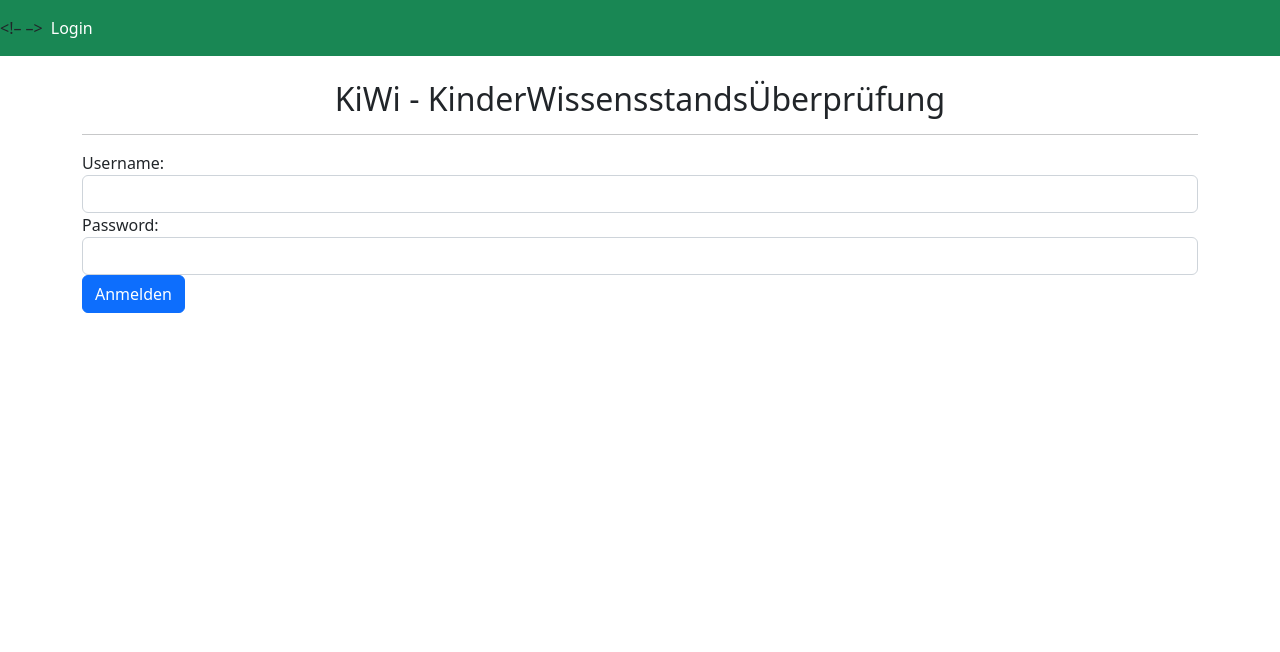
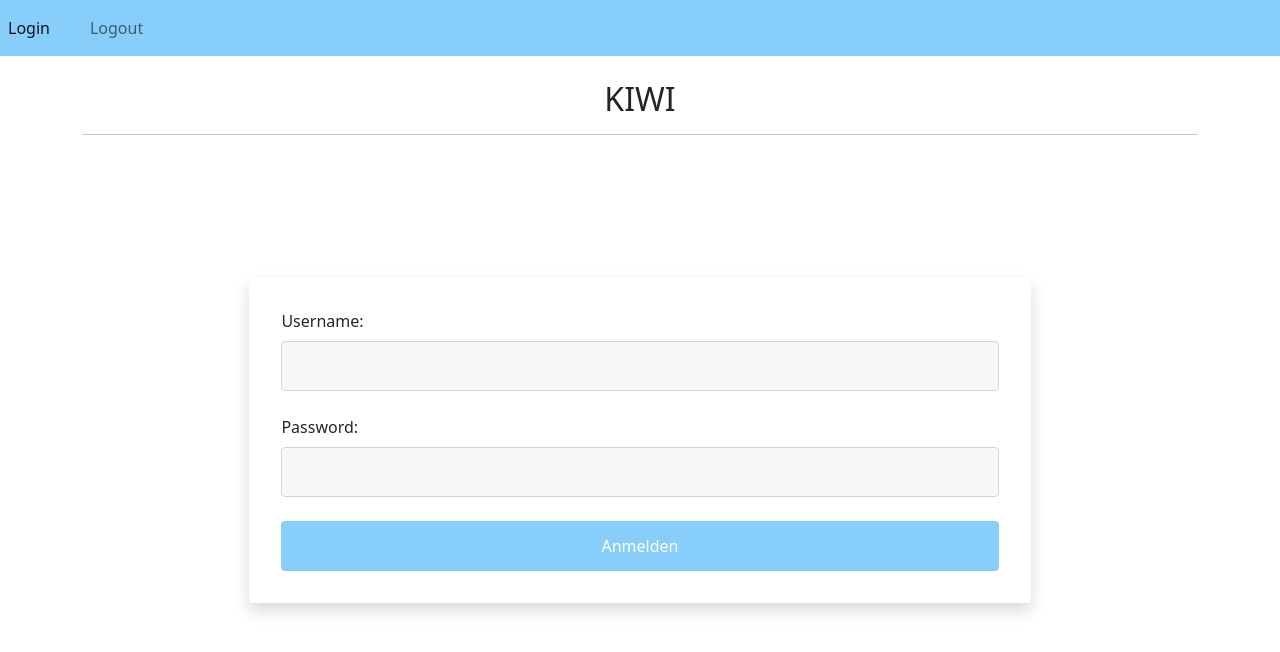
Before and after one commit to AnnaMurko/Softwareentwicklungsprojekt_Kiwi, an Angular app in the folder frontend/crud-application/: page /login in a window 1280 px wide. Shown: the top 652 px of the page. Built offline with nearby package versions, Linux system fonts and the light colour scheme.

Commit message:
List of children for each user + design changes

```diff
--- a/frontend/crud-application/src/app/app.component.html
+++ b/frontend/crud-application/src/app/app.component.html
@@ -1,12 +1,10 @@
-<nav class="navbar navbar-expand-sm bg-success navbar-dark">
-  &lt;!&ndash;  &ndash;&gt;
-  <ul class="navbar-nav">
-
-
-      <li class="nav-item">
-          <a class="nav-link" routerLinkActive="active" routerLink="/login"
-          >Login</a
-          >
+<nav class="navbar navbar-expand-sm" style="background-color: #87cefa;">
+    <ul class="navbar-nav row">
+        <li class="nav-item col">
+            <a class="nav-link" routerLinkActive="active" routerLink="/login">Login</a>
+        </li>
+        <li class="nav-item col">
+            <a class="nav-link" routerLinkActive="active" routerLink="/logout">Logout</a>
         </li>
     </ul>
 </nav>
--- a/frontend/crud-application/src/app/app.component.ts
+++ b/frontend/crud-application/src/app/app.component.ts
@@ -6,5 +6,5 @@ import { Component } from '@angular/core';
   styleUrls: ['./app.component.scss']
 })
 export class AppComponent {
-  title = 'KiWi - KinderWissensstandsÜberprüfung ';
+  title = 'KIWI ';
 }
--- a/frontend/crud-application/src/app/components/childs/childs.component.html
+++ b/frontend/crud-application/src/app/components/childs/childs.component.html
@@ -1,6 +1,5 @@
 <h1 class="title">Kinder</h1>
 <div class="child-list">
-  <p>Children:</p>
   <table>
     <thead>
     <tr>
--- a/frontend/crud-application/src/app/components/childs/childs.component.scss
+++ b/frontend/crud-application/src/app/components/childs/childs.component.scss
@@ -58,7 +58,7 @@ h1 {
   }
 
   .edit-button {
-    background-color: #4CAF50;
+    background-color: #87cefa;
     color: white;
     border: none;
     padding: 8px 16px;
--- a/frontend/crud-application/src/app/components/childs/childs.component.ts
+++ b/frontend/crud-application/src/app/components/childs/childs.component.ts
@@ -30,9 +30,12 @@ export class ChildsComponent implements OnInit {
 
     filterChildrenByUser(children: Child[]): Child[] {
         const filteredChildren: Child[] = [];
+        const loggedInUserString = sessionStorage.getItem('loggedInUser');
+        // @ts-ignore
+        const loggedInUser = JSON.parse(loggedInUserString) as User;
         for (let i = 0; i < children.length; i++) {
             let child: Child = children[i];
-            if (child.userId === this.userService.getLoggedInUser().id) {
+            if (child.userId === loggedInUser.id) {
                 filteredChildren.push(child);
             }
         }
--- a/frontend/crud-application/src/app/components/login/login.component.scss
+++ b/frontend/crud-application/src/app/components/login/login.component.scss
@@ -0,0 +1,68 @@
+.login-container {
+  display: flex;
+  justify-content: center;
+  align-items: center;
+  height: 100vh;
+
+  form {
+    background-color: #fff;
+    padding: 2rem;
+    border-radius: 0.25rem;
+    box-shadow: 0 0.5rem 1rem rgba(0, 0, 0, 0.15);
+    width: 70%;
+    margin-top: -20%;
+
+    h2 {
+      text-align: center;
+      margin-bottom: 2rem;
+    }
+
+    .form-group {
+      margin-bottom: 1.5rem;
+
+      label {
+        display: block;
+        margin-bottom: 0.5rem;
+        font-weight: 500;
+      }
+
+      input[type="text"],
+      input[type="password"] {
+        width: 100%;
+        padding: 0.75rem;
+        font-size: 1rem;
+        border: 1px solid #ced4da;
+        border-radius: 0.25rem;
+        background-color: #f7f7f7;
+
+        &:focus {
+          border-color: #007bff;
+          box-shadow: 0 0 0 0.2rem rgba(0, 123, 255, 0.25);
+          outline: none;
+        }
+      }
+    }
+
+    .btn-primary {
+      display: block;
+      width: 100%;
+      padding: 0.75rem;
+      margin-top: 1.5rem;
+      font-size: 1rem;
+      font-weight: 500;
+      text-align: center;
+      white-space: nowrap;
+      vertical-align: middle;
+      background-color: #87cefa;
+      border: 1px solid #87cefa;
+      border-radius: 0.25rem;
+      transition: all 0.15s ease-in-out;
+
+      &:hover,
+      &:focus {
+        background-color: #6495ed;
+        border-color: #6495ed;
+      }
+    }
+  }
+}
--- a/frontend/crud-application/src/app/components/login/login.component.ts
+++ b/frontend/crud-application/src/app/components/login/login.component.ts
@@ -14,7 +14,9 @@ export class LoginComponent {
 
     username!: string;
     password!: string;
-
+    ngOnInit() {
+       sessionStorage.removeItem('loggedInUser');
+    }
     constructor(private loginService: RegistrationService, private userService: UserService, private router: Router) {
     }
     login() {
@@ -26,6 +28,8 @@ export class LoginComponent {
                     if (response) {
                         const user = new User(this.username, this.password, response);
                         this.userService.setLoggedInUser(user);
+                        const userString = JSON.stringify(user);
+                        sessionStorage.setItem('loggedInUser', userString);
                         console.log(this.userService.getLoggedInUser());
                         this.router.navigate(['/childs']);
                     } else {
```
Lines whose indentation alone changed are shown as unchanged.
